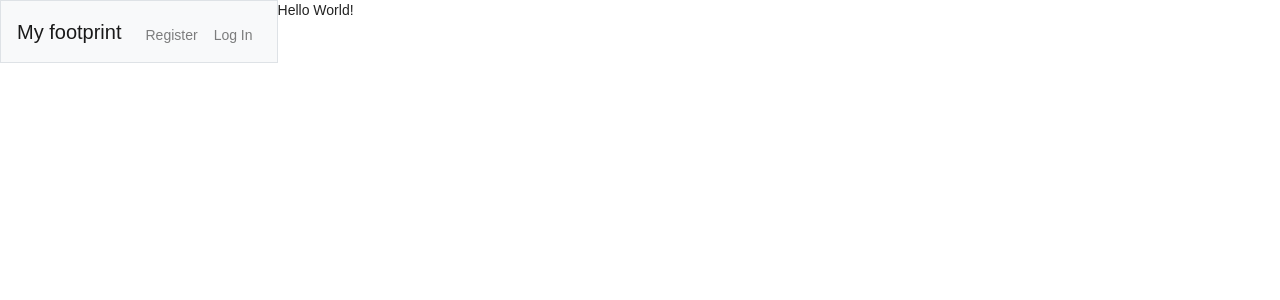
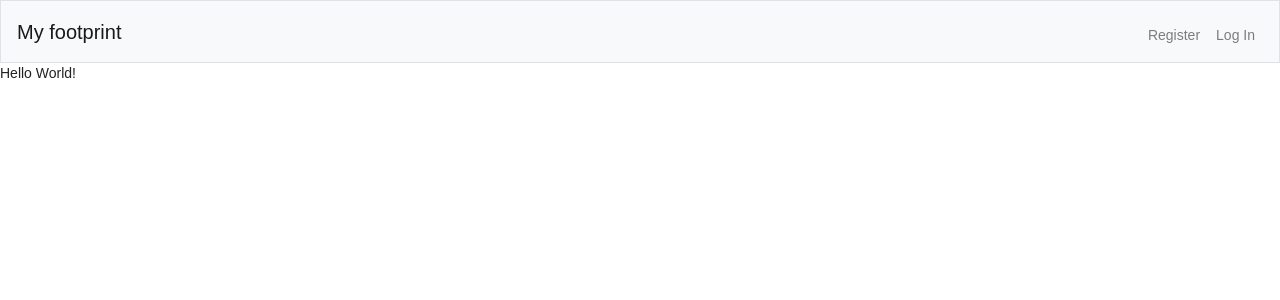
Before and after one commit to peter-sari/my-footprint, a Flask app: page / in a window 1280 px wide. Shown: the top 300 px of the page. Run offline with Flask 2, Linux system fonts and the light colour scheme; some libraries are stand-ins or nearby versions.

Commit message:
Update styles.css

```diff
--- a/static/styles.css
+++ b/static/styles.css
@@ -3,6 +3,9 @@ body{
     font-size: 14px;
     font-family: arial,sans-serif;
     color: #222;
+}
+
+main{
     display: flex;
 }
 
```
